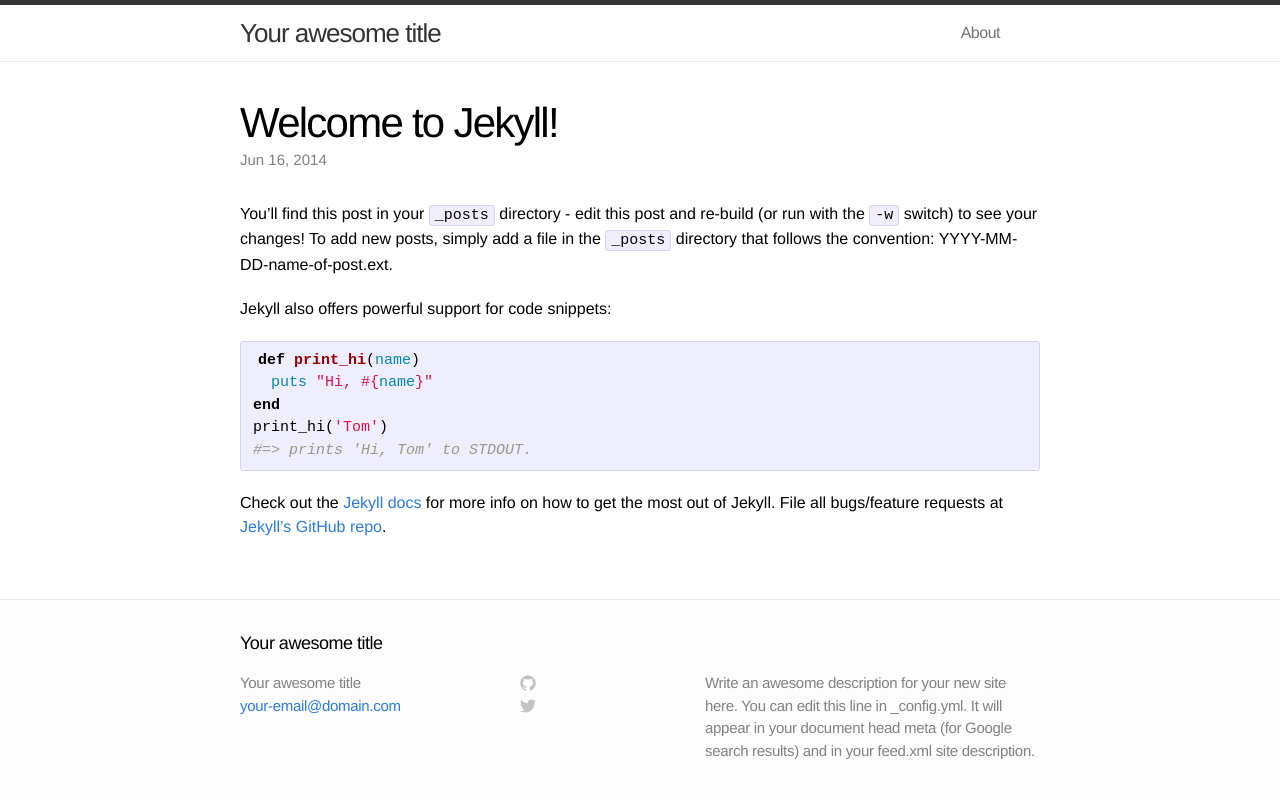
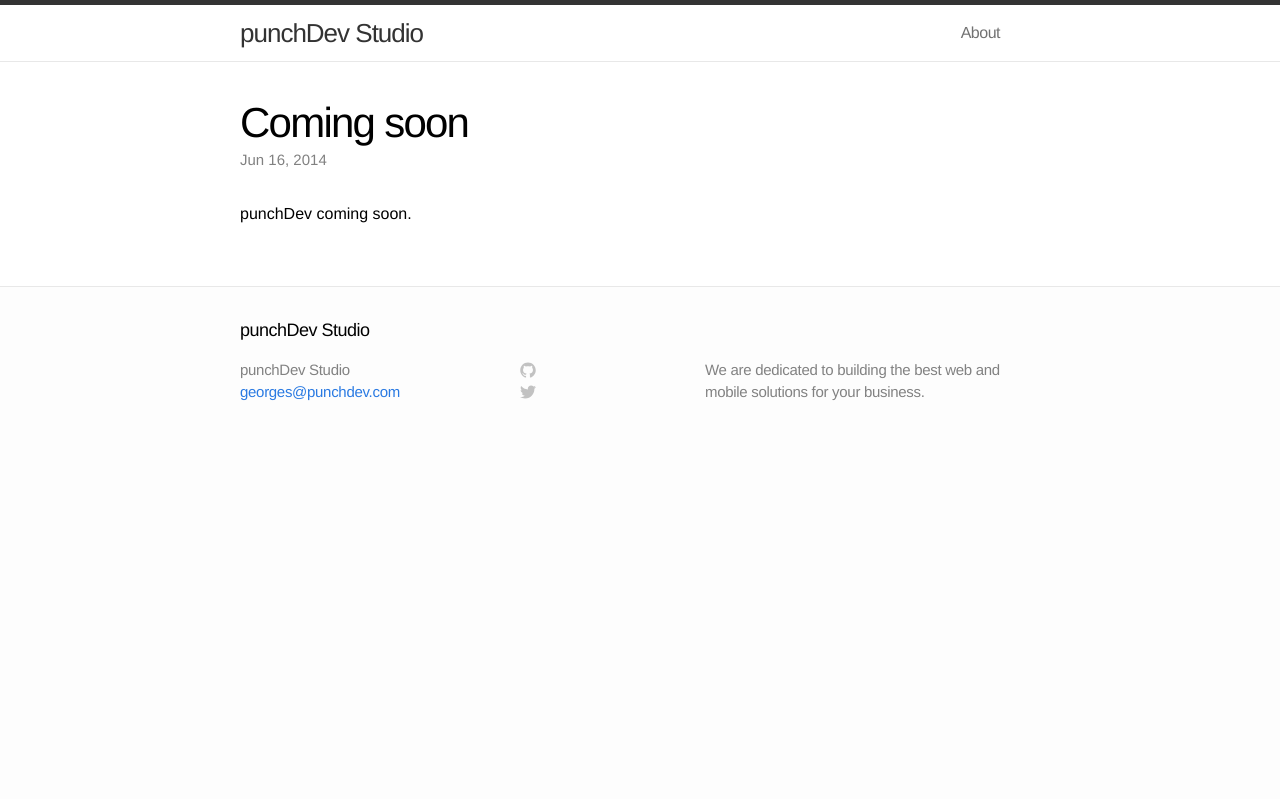
Before and after one commit to punchdev/punchdev, a Jekyll site: the page built from _posts/2014-06-16-welcome-to-jekyll.markdown, in a window 1280 px wide. Shown: the top 799 px of the page. Built offline with Jekyll 4.4.1, drawn with Linux system fonts in a browser that asks for light colours; Markdown is read by kramdown in place of the engine named in the settings.

Commit message:
coming soon

```diff
--- a/_config.yml
+++ b/_config.yml
@@ -1,9 +1,9 @@
 # Site settings
-title: Your awesome title
-email: your-email@domain.com
-description: "Write an awesome description for your new site here. You can edit this line in _config.yml. It will appear in your document head meta (for Google search results) and in your feed.xml site description."
+title: punchDev Studio
+email: georges@punchdev.com
+description: "We are dedicated to building the best web and mobile solutions for your business."
 baseurl: ""
-url: "http://yourdomain.com"
+url: "http://punchdev.com"
 
 # Build settings
 markdown: rdiscount
--- a/_posts/2014-06-16-welcome-to-jekyll.markdown
+++ b/_posts/2014-06-16-welcome-to-jekyll.markdown
@@ -1,23 +1,7 @@
 ---
 layout: post
-title:  "Welcome to Jekyll!"
-categories: jekyll update
+title:  "Coming soon"
+categories: update
 ---
 
-You'll find this post in your `_posts` directory - edit this post and re-build (or run with the `-w` switch) to see your changes!
-To add new posts, simply add a file in the `_posts` directory that follows the convention: YYYY-MM-DD-name-of-post.ext.
-
-Jekyll also offers powerful support for code snippets:
-
-{% highlight ruby %}
-def print_hi(name)
-  puts "Hi, #{name}"
-end
-print_hi('Tom')
-#=> prints 'Hi, Tom' to STDOUT.
-{% endhighlight %}
-
-Check out the [Jekyll docs][jekyll] for more info on how to get the most out of Jekyll. File all bugs/feature requests at [Jekyll's GitHub repo][jekyll-gh].
-
-[jekyll-gh]: https://github.com/jekyll/jekyll
-[jekyll]:    http://jekyllrb.com
+punchDev coming soon.
```
Also changed, not shown: 2 other files.
